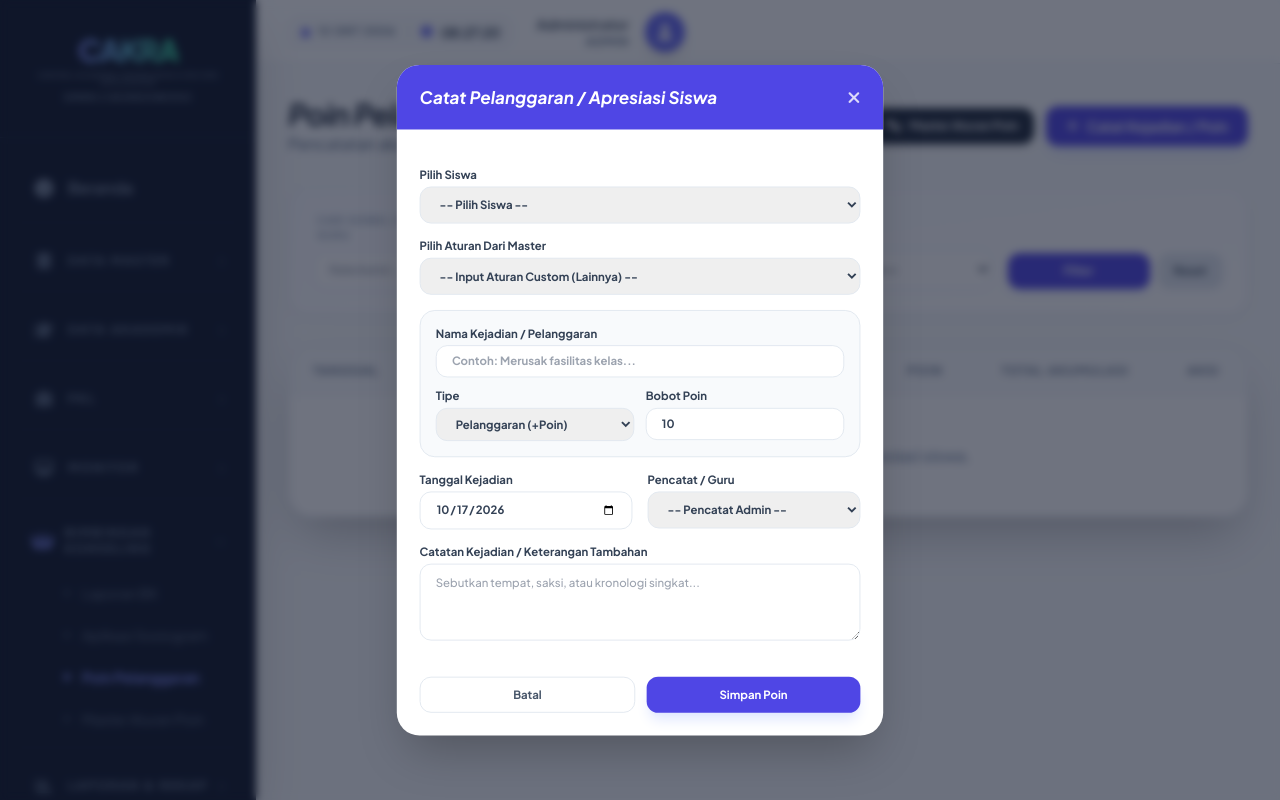
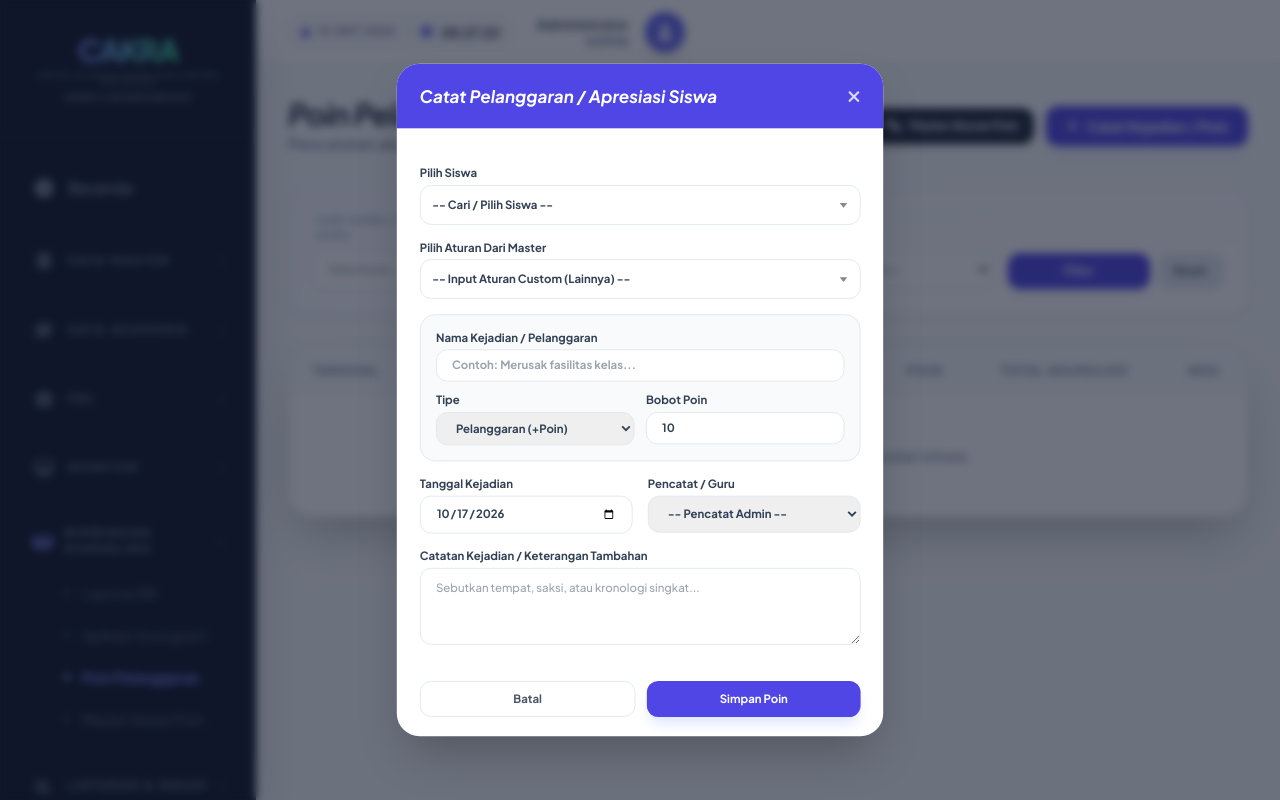
Before and after one commit to mughie77/jurnal-guru, a PHP site: page /jurnal/waka/bk_pelanggaran.php in a window 1280 px wide, after a click on "Catat Kejadian / Poin". Run offline with PHP 8.4, Linux system fonts and the light colour scheme; a user stored in the database is signed in; data comes from the database, SQL or seed files in the repository; data that the repository does not hold is empty; some libraries are stand-ins or nearby versions.

Commit message:
Add Select2 searchable selects for student and master rules in bk_pelanggaran.php
Co-authored-by: mughie77 <215782921+mughie77@users.noreply.github.com>

```diff
--- a/admin/bk_pelanggaran.php
+++ b/admin/bk_pelanggaran.php
@@ -150,6 +150,46 @@ $gurus = mysqli_query($conn, "SELECT g.id, u.nama_lengkap FROM guru g JOIN users
 
 require_once __DIR__ . '/../includes/header.php';
 ?>
+
+<!-- Select2 CSS & jQuery -->
+<link href="https://cdn.jsdelivr.net/npm/select2@4.1.0-rc.0/dist/css/select2.min.css" rel="stylesheet" />
+<script src="https://code.jquery.com/jquery-3.7.1.min.js"></script>
+<script src="https://cdn.jsdelivr.net/npm/select2@4.1.0-rc.0/dist/js/select2.min.js"></script>
+
+<style>
+/* Select2 Custom Styling for Modals */
+.select2-container--default .select2-selection--single {
+    border-radius: 0.75rem !important;
+    border-color: #e2e8f0 !important;
+    height: 42px !important;
+    display: flex !important;
+    align-items: center !important;
+}
+.select2-container--default .select2-selection--single .select2-selection__rendered {
+    font-weight: 700 !important;
+    color: #334155 !important;
+    font-size: 0.75rem !important;
+    padding-left: 0.75rem !important;
+}
+.select2-container--default .select2-selection--single .select2-selection__arrow {
+    height: 40px !important;
+    right: 8px !important;
+}
+.select2-dropdown {
+    border-radius: 1rem !important;
+    border-color: #e2e8f0 !important;
+    box-shadow: 0 10px 25px -3px rgba(15, 23, 42, 0.1) !important;
+    overflow: hidden !important;
+    z-index: 9999 !important;
+}
+.select2-search__field {
+    border-radius: 0.5rem !important;
+    border-color: #e2e8f0 !important;
+    padding: 0.4rem 0.6rem !important;
+    font-size: 0.75rem !important;
+    font-weight: 600 !important;
+}
+</style>
 
 <div class="flex flex-col md:flex-row md:items-center justify-between mb-8 gap-4">
     <div>
@@ -309,8 +349,8 @@ require_once __DIR__ . '/../includes/header.php';
 
         <div>
             <label class="block text-xs font-bold text-slate-700 mb-1">Pilih Siswa</label>
-            <select name="siswa_id" id="siswa_id" required class="w-full px-4 py-2.5 rounded-xl border border-slate-200 outline-none focus:ring-4 focus:ring-indigo-50 font-bold text-slate-700 text-xs">
-                <option value="">-- Pilih Siswa --</option>
+            <select name="siswa_id" id="siswa_id" required class="select2-modal w-full">
+                <option value="">-- Cari / Pilih Siswa --</option>
                 <?php foreach ($student_list as $sl): ?>
                     <option value="<?= $sl['id'] ?>"><?= htmlspecialchars($sl['nama_siswa']) ?> (<?= htmlspecialchars($sl['nama_kelas']) ?> - NIS: <?= htmlspecialchars($sl['nis']) ?>)</option>
                 <?php endforeach; ?>
@@ -319,7 +359,7 @@ require_once __DIR__ . '/../includes/header.php';
 
         <div>
             <label class="block text-xs font-bold text-slate-700 mb-1">Pilih Aturan Dari Master</label>
-            <select name="master_id" id="master_id" onchange="toggleCustomFields(this.value)" class="w-full px-4 py-2.5 rounded-xl border border-slate-200 outline-none focus:ring-4 focus:ring-indigo-50 font-bold text-slate-700 text-xs">
+            <select name="master_id" id="master_id" class="select2-modal w-full">
                 <option value="0">-- Input Aturan Custom (Lainnya) --</option>
                 <?php foreach ($master_rules as $mr): ?>
                     <option value="<?= $mr['id'] ?>">
@@ -382,6 +422,17 @@ require_once __DIR__ . '/../includes/header.php';
 </div>
 
 <script>
+$(document).ready(function() {
+    $('#siswa_id, #master_id').select2({
+        dropdownParent: $('#addPoinModal'),
+        width: '100%'
+    });
+
+    $('#master_id').on('change', function() {
+        toggleCustomFields(this.value);
+    });
+});
+
 function toggleCustomFields(masterVal) {
     const customBox = document.getElementById('custom_fields_box');
     if (parseInt(masterVal) > 0) {
@@ -422,8 +473,8 @@ function closeAllModals() {
 function editPoin(item) {
     document.getElementById('modal_title').textContent = 'Edit Record Poin Kedisiplinan';
     document.getElementById('poin_id').value = item.id;
-    document.getElementById('siswa_id').value = item.siswa_id;
-    document.getElementById('master_id').value = item.master_id || 0;
+    $('#siswa_id').val(item.siswa_id).trigger('change');
+    $('#master_id').val(item.master_id || 0).trigger('change');
     document.getElementById('tanggal').value = item.tanggal;
     document.getElementById('catatan').value = item.catatan || '';
 
```
